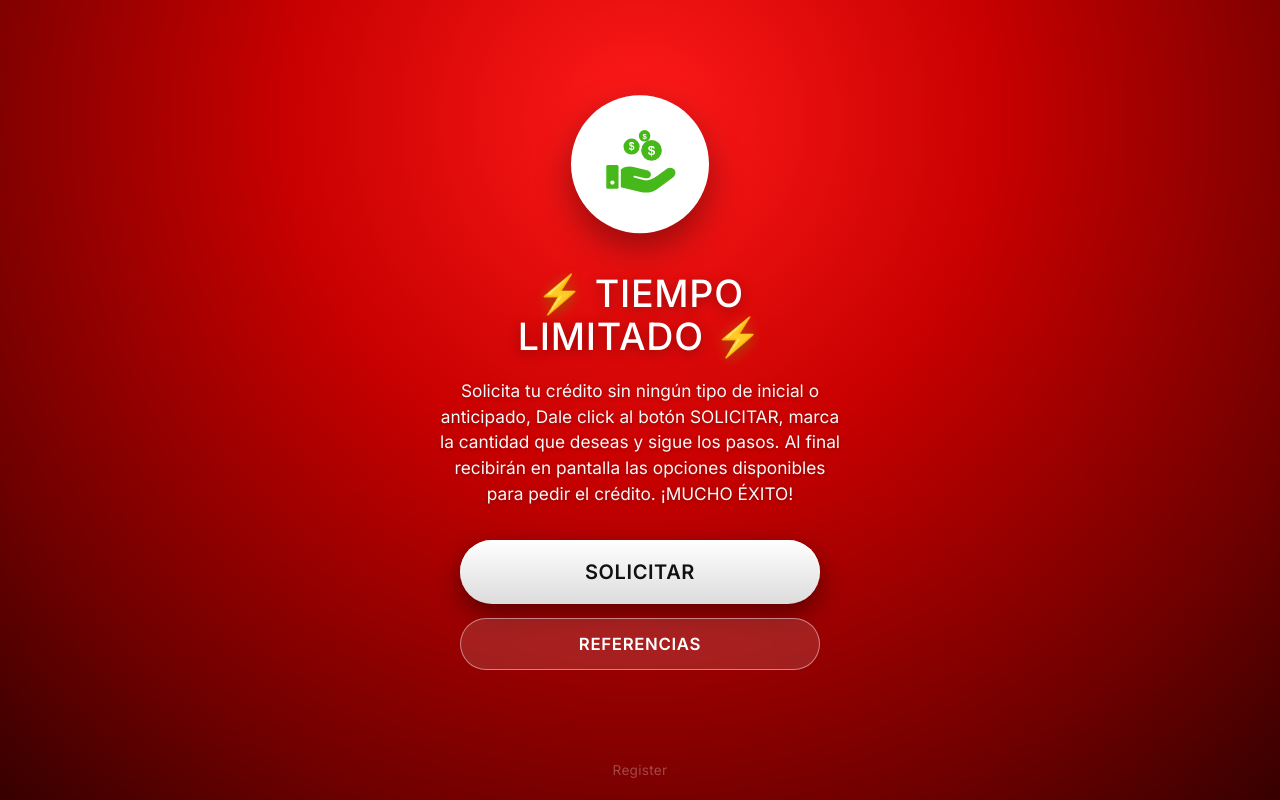
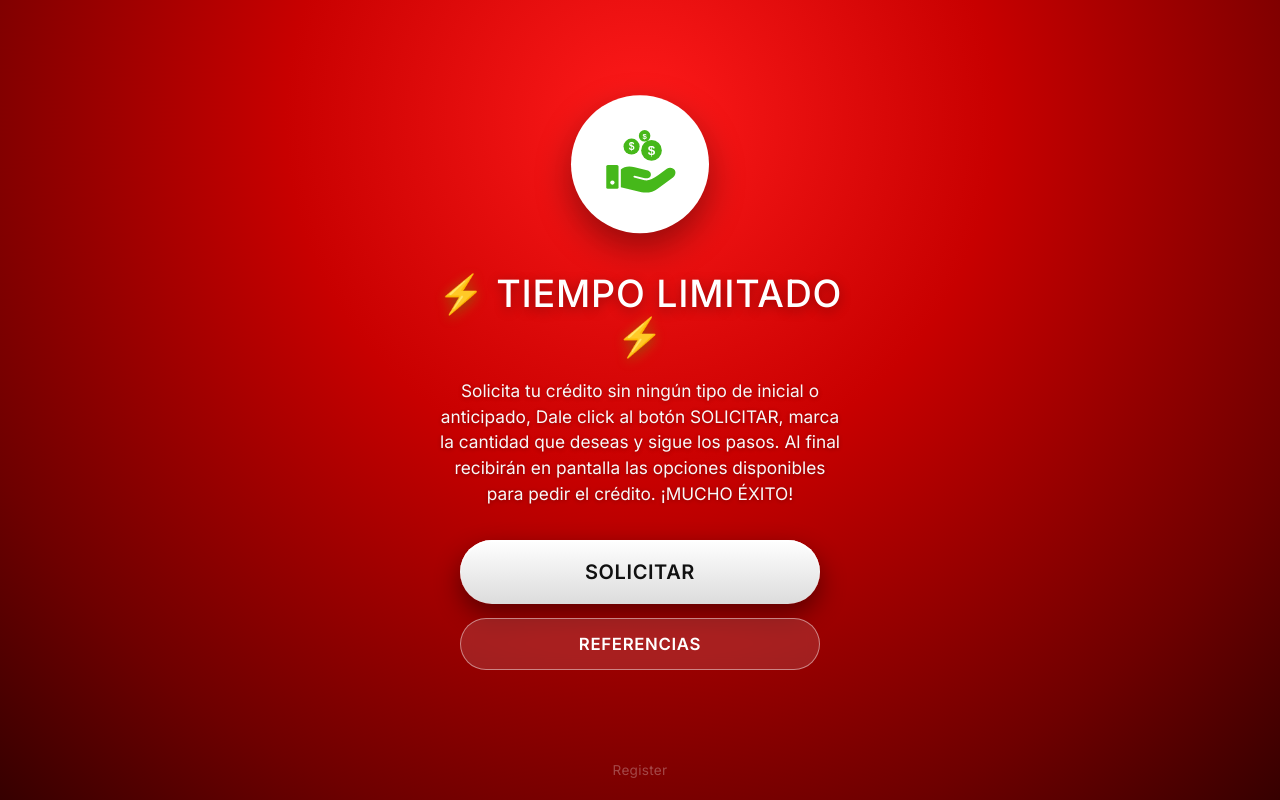
Before and after one commit to sebassegura0310-cmyk/Gemini, a plain HTML site: page index.html in a window 1280 px wide. Drawn offline with Linux system fonts and the light colour scheme.

Commit message:
Actualizar index.html

```diff
--- a/index.html
+++ b/index.html
@@ -384,8 +384,7 @@
 
     <!-- Título exacto -->
     <h1 class="title">
-      <span class="bolt">⚡</span> TIEMPO<br>
-      LIMITADO <span class="bolt">⚡</span>
+      <span class="bolt">⚡</span> TIEMPO LIMITADO <span class="bolt">⚡</span>
     </h1>
 
     <!-- Texto exacto de tu página -->
```
